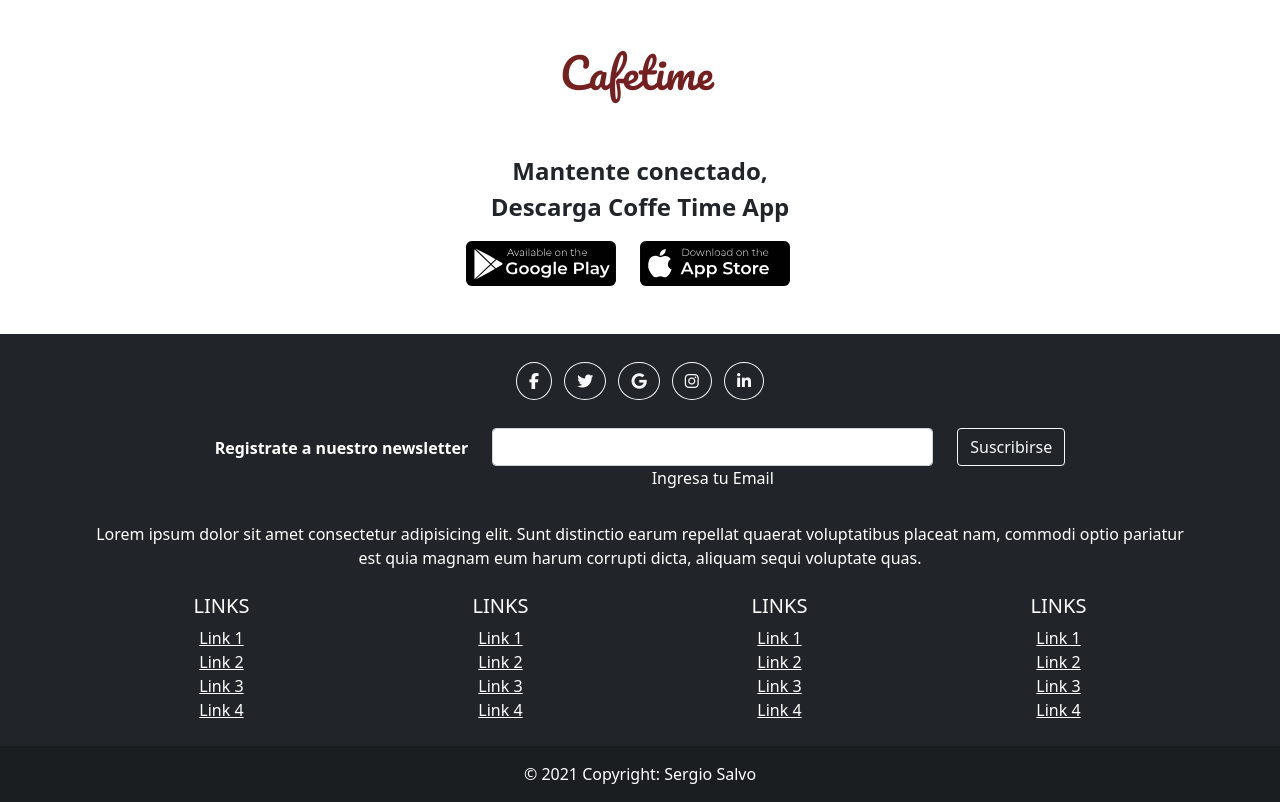
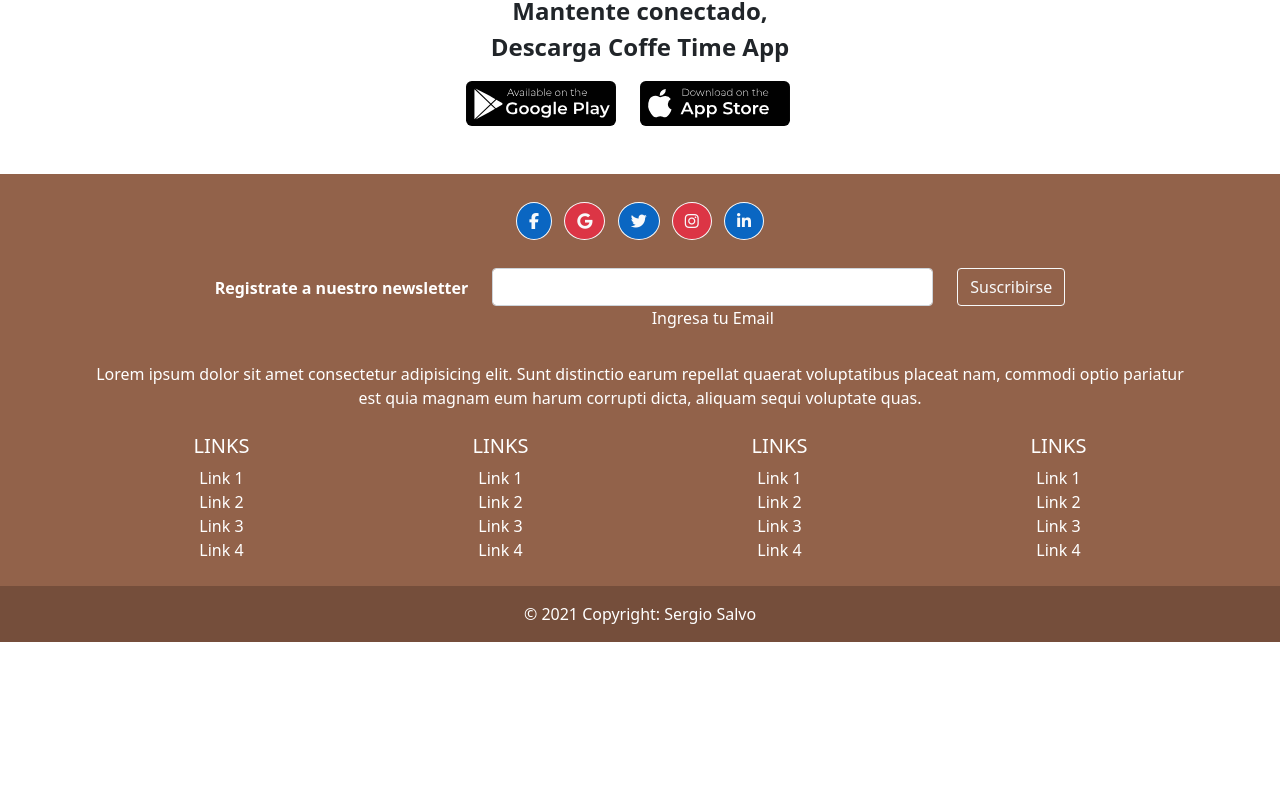
Before and after one commit to xzhexo/cafeteria_sass, a website: page index.html in a window 1280 px wide. Shown: the part 2226-3028 px from the top of the page. After the commit the page ends 2868 px from the top, so only its background shows below. Drawn offline with nearby package versions, Linux system fonts and the light colour scheme.

Commit message:
modal locales y productos, footer modificados

```diff
--- a/index.html
+++ b/index.html
@@ -47,37 +47,30 @@
 
       <div class="col-md-4 text-center" >
         <figure>
-          <!-- considerar cambiar imagen por que rompe el flujo -->
-          <img class="img-fluid" src="img/figura3.png" alt="imagen pastel de chocolate">
+          <!-- considerar cambiar imagen por que rompe el flujo  // Miguel sugerio usar photoshop para igualar imagenes -->
+          <img class="img-fluid" src="img/figura3.png"  alt="imagen pastel de chocolate">
         </figure>
         <h3 class="text-secondary text-center fs-4" >Pastel de chocolate</h3>
-        <p class="text-center" >
-          Lorem ipsum dolor sit amet consectetur adipisicing elit. Id iusto ipsam nemo deleniti sunt, repudiandae facere error maxime eum repellat nam quo facilis accusantium ullam tenetur molestiae. Pariatur, exercitationem eligendi?
-        </p>
         <!-- Button trigger modal -->
         <button type="button" class=" btn btn-secondary " data-bs-toggle="modal" data-bs-target="#exampleModal"> Ver Más </button>
       </div>
 
       <div class="col-md-4 text-center">
         <figure>
-          <img class="img-fluid" src="img/figura2.png" alt="imagen de un café">
+          <img class="img-fluid" src="img/figura2.png"  alt="imagen de un café">
         </figure>
         <h3 class="text-secondary text-center fs-4">Cafés</h3>
-        <p class="text-center">
-          Lorem ipsum dolor sit amet consectetur adipisicing elit. Id iusto ipsam nemo deleniti sunt, repudiandae facere error maxime eum repellat nam quo facilis accusantium ullam tenetur molestiae. Pariatur, exercitationem eligendi?
-        </p>
+
         <!-- Button trigger modal -->
         <button type="button" class=" btn btn-secondary " data-bs-toggle="modal" data-bs-target="#exampleModal1"> Ver Más </button>
       </div>
 
       <div class="col-md-4 text-center">
         <figure>
-          <img class="img-fluid" src="img/figura4.png" alt="imagen tiramisú">
+          <img class="img-fluid" src="img/figura4.png"  alt="imagen tiramisú">
         </figure>
         <h3 class="text-secondary text-center fs-4">Pastel Tiramisú</h3>
-        <p class="text-center">
-          Lorem ipsum dolor sit amet consectetur adipisicing elit. Id iusto ipsam nemo deleniti sunt, repudiandae facere error maxime eum repellat nam quo facilis accusantium ullam tenetur molestiae. Pariatur, exercitationem eligendi?
-        </p>
+
         <!-- Button trigger modal -->
         <button type="button" class=" btn btn-secondary " data-bs-toggle="modal" data-bs-target="#exampleModal2"> Ver Más </button>
       </div>
@@ -188,33 +181,33 @@
   </main>
 
   <!-- footer -->
-<footer class="bg-dark text-center text-white">
+<footer class="bg-secondary text-center text-white">
   <!-- Grid container -->
   <div class="container p-4">
-    <!-- Section: Social media -->
+    <!-- Section: Social media  // colorear iconos -->
     <section class="mb-4">
       <!-- Facebook -->
-      <a class="btn btn-outline-light btn-floating m-1 rounded-circle" href="#!" role="button"
+      <a class="btn btn-outline-light btn-floating m-1 rounded-circle btn-info" href="#!" role="button"
         ><i class="fab fa-facebook-f"></i
       ></a>
 
-      <!-- Twitter -->
-      <a class="btn btn-outline-light btn-floating m-1 rounded-circle" href="#!" role="button"
-        ><i class="fab fa-twitter"></i
-      ></a>
-
       <!-- Google -->
-      <a class="btn btn-outline-light btn-floating m-1 rounded-circle" href="#!" role="button"
+      <a class="btn btn-outline-light btn-floating m-1 rounded-circle btn-danger" href="#!" role="button"
         ><i class="fab fa-google"></i
       ></a>
 
+       <!-- Twitter -->
+       <a class="btn btn-outline-light btn-floating m-1 rounded-circle btn-info" href="#!" role="button"
+       ><i class="fab fa-twitter"></i
+     ></a>
+
       <!-- Instagram -->
-      <a class="btn btn-outline-light btn-floating m-1 rounded-circle" href="#!" role="button"
+      <a class="btn btn-outline-light btn-floating m-1 rounded-circle btn-danger" href="#!" role="button"
         ><i class="fab fa-instagram"></i
       ></a>
 
       <!-- Linkedin -->
-      <a class="btn btn-outline-light btn-floating m-1 rounded-circle" href="#!" role="button"
+      <a class="btn btn-outline-light btn-floating m-1 rounded-circle btn-info" href="#!" role="button"
         ><i class="fab fa-linkedin-in"></i
       ></a>
 
@@ -282,16 +275,16 @@
 
           <ul class="list-unstyled mb-0">
             <li>
-              <a href="#!" class="text-white">Link 1</a>
+              <a href="#!" class="text-white text-decoration-none" >Link 1</a>
             </li>
             <li>
-              <a href="#!" class="text-white">Link 2</a>
+              <a href="#!" class="text-white text-decoration-none" >Link 2</a>
             </li>
             <li>
-              <a href="#!" class="text-white">Link 3</a>
+              <a href="#!" class="text-white text-decoration-none">Link 3</a>
             </li>
             <li>
-              <a href="#!" class="text-white">Link 4</a>
+              <a href="#!" class="text-white text-decoration-none">Link 4</a>
             </li>
           </ul>
         </div>
@@ -303,16 +296,16 @@
 
           <ul class="list-unstyled mb-0">
             <li>
-              <a href="#!" class="text-white">Link 1</a>
+              <a href="#!" class="text-white text-decoration-none">Link 1</a>
             </li>
             <li>
-              <a href="#!" class="text-white">Link 2</a>
+              <a href="#!" class="text-white text-decoration-none">Link 2</a>
             </li>
             <li>
-              <a href="#!" class="text-white">Link 3</a>
+              <a href="#!" class="text-white text-decoration-none">Link 3</a>
             </li>
             <li>
-              <a href="#!" class="text-white">Link 4</a>
+              <a href="#!" class="text-white text-decoration-none">Link 4</a>
             </li>
           </ul>
         </div>
@@ -324,16 +317,16 @@
 
           <ul class="list-unstyled mb-0">
             <li>
-              <a href="#!" class="text-white">Link 1</a>
+              <a href="#!" class="text-white text-decoration-none">Link 1</a>
             </li>
             <li>
-              <a href="#!" class="text-white">Link 2</a>
+              <a href="#!" class="text-white text-decoration-none">Link 2</a>
             </li>
             <li>
-              <a href="#!" class="text-white">Link 3</a>
+              <a href="#!" class="text-white text-decoration-none">Link 3</a>
             </li>
             <li>
-              <a href="#!" class="text-white">Link 4</a>
+              <a href="#!" class="text-white text-decoration-none">Link 4</a>
             </li>
           </ul>
         </div>
@@ -345,16 +338,16 @@
 
           <ul class="list-unstyled mb-0">
             <li>
-              <a href="#!" class="text-white">Link 1</a>
+              <a href="#!" class="text-white text-decoration-none">Link 1</a>
             </li>
             <li>
-              <a href="#!" class="text-white">Link 2</a>
+              <a href="#!" class="text-white text-decoration-none">Link 2</a>
             </li>
             <li>
-              <a href="#!" class="text-white">Link 3</a>
+              <a href="#!" class="text-white text-decoration-none">Link 3</a>
             </li>
             <li>
-              <a href="#!" class="text-white">Link 4</a>
+              <a href="#!" class="text-white text-decoration-none">Link 4</a>
             </li>
           </ul>
         </div>
@@ -384,10 +377,12 @@
         <button type="button" class="btn-close" data-bs-dismiss="modal" aria-label="Close"></button>
       </div>
       <div class="modal-body">
-        <p>Lorem ipsum dolor sit.</p>
+        <p class="text-center" >
+          Lorem ipsum dolor sit amet consectetur adipisicing elit. Id iusto ipsam nemo deleniti sunt, repudiandae facere error maxime eum repellat nam quo facilis accusantium ullam tenetur molestiae. Pariatur, exercitationem eligendi?
+        </p>
       </div>
       <div class="modal-footer">
-        <button type="button" class="btn btn-dark">Hacer Pedido</button>
+        <button type="button" class="btn btn-secondary">Hacer Pedido</button>
        <!-- boton redundante de cierre -->
         <!-- <button type="button" class="btn btn-secondary" data-bs-dismiss="modal">Cerrar</button> -->
       </div>
@@ -405,7 +400,9 @@
         <button type="button" class="btn-close" data-bs-dismiss="modal" aria-label="Close"></button>
       </div>
       <div class="modal-body">
-        <p>Lorem ipsum dolor sit.</p>
+        <p class="text-center">
+          Lorem ipsum dolor sit amet consectetur adipisicing elit. Id iusto ipsam nemo deleniti sunt, repudiandae facere error maxime eum repellat nam quo facilis accusantium ullam tenetur molestiae. Pariatur, exercitationem eligendi?
+        </p>
       </div>
       <div class="modal-footer">
         <button type="button" class="btn btn-secondary">Hacer Pedido</button>
@@ -426,7 +423,9 @@
         <button type="button" class="btn-close" data-bs-dismiss="modal" aria-label="Close"></button>
       </div>
       <div class="modal-body">
-        <p>Lorem ipsum dolor sit.</p>
+        <p class="text-center">
+          Lorem ipsum dolor sit amet consectetur adipisicing elit. Id iusto ipsam nemo deleniti sunt, repudiandae facere error maxime eum repellat nam quo facilis accusantium ullam tenetur molestiae. Pariatur, exercitationem eligendi?
+        </p>
       </div>
       <div class="modal-footer">
         <button type="button" class="btn btn-secondary">Hacer Pedido</button>
@@ -444,10 +443,11 @@
   <div class="modal-dialog modal-dialog-centered">
     <div class="modal-content">
       <div class="modal-header">
-        <h5 class="modal-title" id="exampleModalLabel">Lorem Ipsum</h5>
+        <h5 class="modal-title" id="exampleModalLabel">Local Las Condes</h5>
         <button type="button" class="btn-close" data-bs-dismiss="modal" aria-label="Close"></button>
       </div>
       <div class="modal-body">
+        <p>Lorem ipsum dolor sit.</p>
         <div class="mapouter"><div class="gmap_canvas"><iframe class="gmap_iframe" width="100%" frameborder="0" scrolling="no" marginheight="0" marginwidth="0" src="https://maps.google.com/maps?width=400&amp;height=400&amp;hl=en&amp;q=isidora goyonechea 3050&amp;t=&amp;z=18&amp;ie=UTF8&amp;iwloc=B&amp;output=embed"></iframe><a href="https://www.fridaynightfunkin.net/friday-night-funkin-mods-fnf-play-online/">FNF Online Games</a></div><style>.mapouter{position:relative;text-align:right;width:100%;height:400px;}.gmap_canvas {overflow:hidden;background:none!important;width:100%;height:400px;}.gmap_iframe {height:400px!important;}</style></div>
       </div>
       <div class="modal-footer">
@@ -465,11 +465,12 @@
   <div class="modal-dialog modal-dialog-centered">
     <div class="modal-content">
       <div class="modal-header">
-        <h5 class="modal-title" id="exampleModalLabel">Lorem Ipsum</h5>
+        <h5 class="modal-title" id="exampleModalLabel">Local Vitacura</h5>
         <button type="button" class="btn-close" data-bs-dismiss="modal" aria-label="Close"></button>
       </div>
       <div class="modal-body">
         <p>Lorem ipsum dolor sit.</p>
+        <div class="mapouter"><div class="gmap_canvas"><iframe class="gmap_iframe" width="100%" frameborder="0" scrolling="no" marginheight="0" marginwidth="0" src="https://maps.google.com/maps?width=400&amp;height=400&amp;hl=en&amp;q=Av. Manquehue Nte. 1545, Vitacura, Las Condes, Región Metropolitana, Chile&amp;t=&amp;z=14&amp;ie=UTF8&amp;iwloc=B&amp;output=embed"></iframe><a href="https://www.fridaynightfunkin.net/friday-night-funkin-mods-fnf-play-online/">FNF</a></div><style>.mapouter{position:relative;text-align:right;width:100%;height:400px;}.gmap_canvas {overflow:hidden;background:none!important;width:100%;height:400px;}.gmap_iframe {height:400px!important;}</style></div>
       </div>
       <div class="modal-footer">
         <button type="button" class="btn btn-secondary">Haz Tu Reserva</button>
@@ -486,11 +487,12 @@
   <div class="modal-dialog modal-dialog-centered">
     <div class="modal-content">
       <div class="modal-header">
-        <h5 class="modal-title" id="exampleModalLabel">Lorem Ipsum</h5>
+        <h5 class="modal-title" id="exampleModalLabel">Local Providencia</h5>
         <button type="button" class="btn-close" data-bs-dismiss="modal" aria-label="Close"></button>
       </div>
       <div class="modal-body">
         <p>Lorem ipsum dolor sit.</p>
+        <div class="mapouter"><div class="gmap_canvas"><iframe class="gmap_iframe" width="100%" frameborder="0" scrolling="no" marginheight="0" marginwidth="0" src="https://maps.google.com/maps?width=400&amp;height=400&amp;hl=en&amp;q=Av. Providencia 2198, Providencia, Región Metropolitana, Chile&amp;t=&amp;z=14&amp;ie=UTF8&amp;iwloc=B&amp;output=embed"></iframe><a href="https://www.fridaynightfunkin.net/friday-night-funkin-mods-fnf-play-online/">FNF</a></div><style>.mapouter{position:relative;text-align:right;width:100%;height:400px;}.gmap_canvas {overflow:hidden;background:none!important;width:100%;height:400px;}.gmap_iframe {height:400px!important;}</style></div>
       </div>
       <div class="modal-footer">
         <button type="button" class="btn btn-secondary">Haz Tu Reserva</button>
@@ -507,11 +509,12 @@
   <div class="modal-dialog modal-dialog-centered">
     <div class="modal-content">
       <div class="modal-header">
-        <h5 class="modal-title" id="exampleModalLabel">Lorem Ipsum</h5>
+        <h5 class="modal-title" id="exampleModalLabel">Local Santiago Centro</h5>
         <button type="button" class="btn-close" data-bs-dismiss="modal" aria-label="Close"></button>
       </div>
       <div class="modal-body">
         <p>Lorem ipsum dolor sit.</p>
+        <div class="mapouter"><div class="gmap_canvas"><iframe class="gmap_iframe" width="100%" frameborder="0" scrolling="no" marginheight="0" marginwidth="0" src="https://maps.google.com/maps?width=400&amp;height=400&amp;hl=en&amp;q=Patio Centro - Bandera 101, Santiago, Región Metropolitana, Chile&amp;t=&amp;z=14&amp;ie=UTF8&amp;iwloc=B&amp;output=embed"></iframe><a href="https://www.fridaynightfunkin.net/friday-night-funkin-mods-fnf-play-online/">FNF</a></div><style>.mapouter{position:relative;text-align:right;width:100%;height:400px;}.gmap_canvas {overflow:hidden;background:none!important;width:100%;height:400px;}.gmap_iframe {height:400px!important;}</style></div>
       </div>
       <div class="modal-footer">
         <button type="button" class="btn btn-secondary">Haz Tu Reserva</button>
--- a/src/scss/_custom.scss
+++ b/src/scss/_custom.scss
@@ -1,10 +1,12 @@
 $cafe: #742020;
 $cafeClaro:  #92624a;
+$colorLinkedin: #0A66C2;
 
 // asignar a la paleta de colores de boostrap
 
 $primary: $cafe;
 $secondary: $cafeClaro;
+$info:$colorLinkedin;
 
 // tipografia
 
```
Also changed, not shown: build/css/styles.css, img/figura2.png, img/figura3.png, 1 other file.
